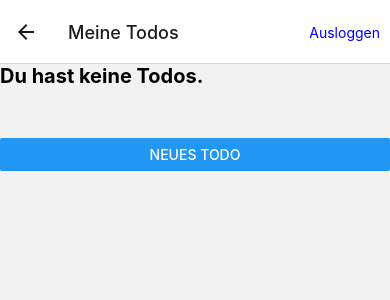
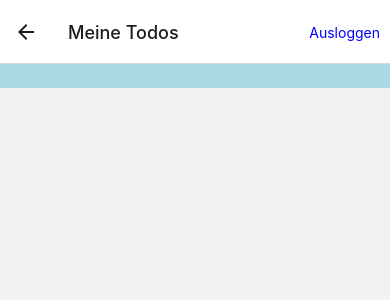
Before and after one commit to tim-w97/EisenhowerDo, a React Native app: screen /MyTodosScreen in a window 390 px wide. Shown: the top 300 px of the page. Built offline with nearby package versions, Linux system fonts and the light colour scheme.

Commit message:
added scroll view around todos, fixed add toto button at bottom of screen

```diff
--- a/src/screens/MyTodosScreen.tsx
+++ b/src/screens/MyTodosScreen.tsx
@@ -1,4 +1,4 @@
-import {Button, SafeAreaView, StyleSheet, Text, View} from 'react-native';
+import {Animated, SafeAreaView, StyleSheet, Text, View} from 'react-native';
 import React, {useEffect} from 'react';
 import TodoItem from '../views/TodoItem.tsx';
 import {NavigationProp} from '@react-navigation/native';
@@ -10,6 +10,7 @@ import {useAppDispatch} from '../redux/hooks/useAppDispatch.ts';
 import useAppSelector from '../redux/hooks/useAppSelector.ts';
 import LoadingScreen from './LoadingScreen.tsx';
 import {Todo} from '../types/todo.ts';
+import ScrollView = Animated.ScrollView;
 
 type StackParamList = {
   // undefined means that this screen doesn't receive any params
@@ -47,8 +48,8 @@ export default function MyTodosScreen({navigation}: Props) {
   }
 
   return (
-    <SafeAreaView style={globalStyles.safeArea}>
-      <View>
+    <SafeAreaView style={[globalStyles.safeArea, styles.safeArea]}>
+      <ScrollView>
         {todos.length === 0 ? (
           <Text style={globalStyles.bigTitle}>Du hast keine Todos.</Text>
         ) : (
@@ -58,23 +59,39 @@ export default function MyTodosScreen({navigation}: Props) {
             ))}
           </View>
         )}
-
-        <View style={styles.button}>
-          <Button title="Neues Todo" onPress={onAddNewTodo} />
-        </View>
+      </ScrollView>
+      <View style={styles.buttonContainer} onTouchEnd={onAddNewTodo}>
+        <Text style={styles.buttonText}>Neues Todo</Text>
       </View>
     </SafeAreaView>
   );
 }
 
 const styles = StyleSheet.create({
+  safeArea: {
+    padding: 0,
+  },
   todoItems: {
     display: 'flex',
     gap: 20,
+    padding: 20,
     flexDirection: 'row',
     flexWrap: 'wrap',
+    marginBottom: 90,
   },
-  button: {
-    marginTop: 50,
+  buttonContainer: {
+    position: 'absolute',
+    display: 'flex',
+    justifyContent: 'center',
+    alignItems: 'center',
+    left: 0,
+    right: 0,
+    bottom: 0,
+    padding: 30,
+    backgroundColor: 'lightblue',
+  },
+  buttonText: {
+    fontSize: 20,
+    fontWeight: 'bold',
   },
 });
```
